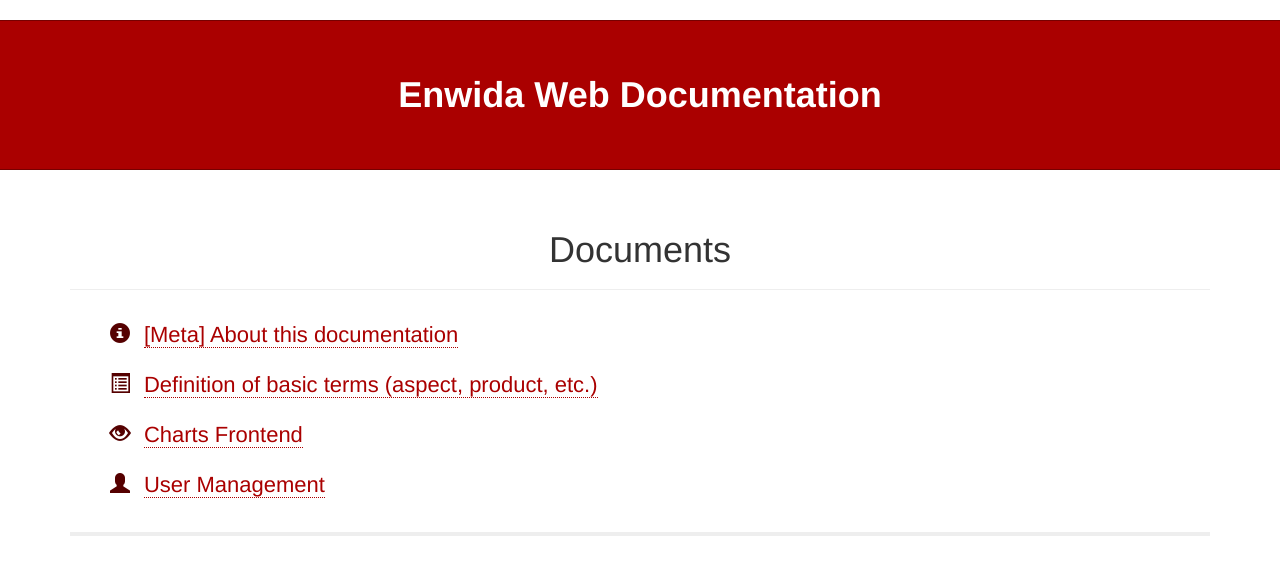
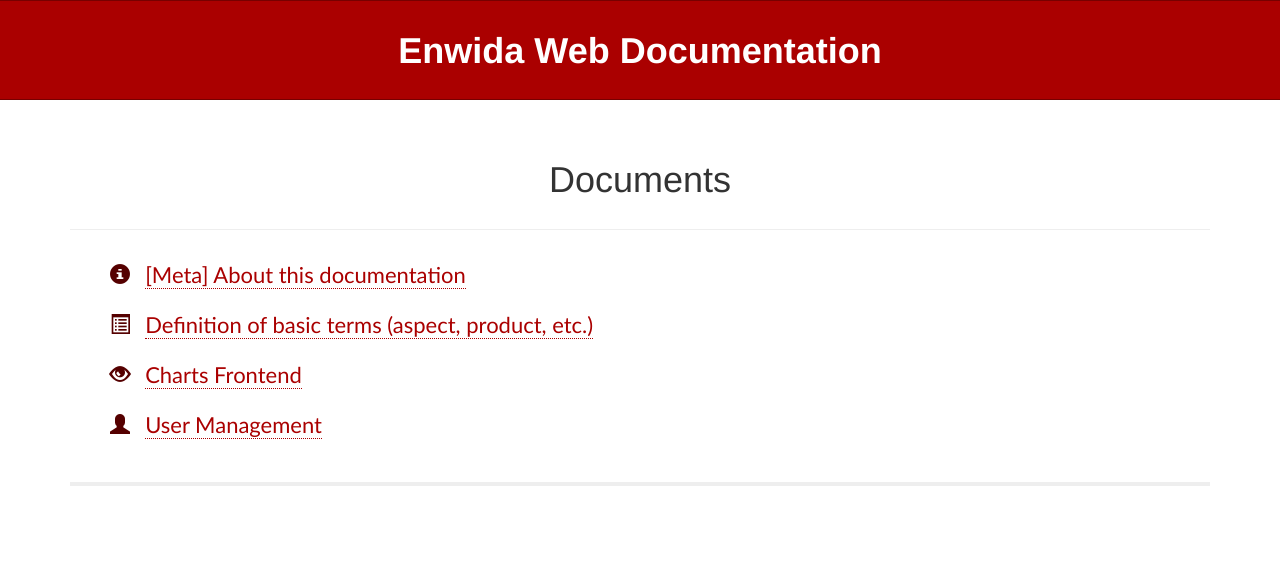
Before and after one commit to enwida/idpRepo, a Jekyll site: the page built from index.html, in a window 1280 px wide. Shown: the top 575 px of the page. Built offline with Jekyll 4.4.1, drawn with Linux system fonts in a browser that asks for light colours; Markdown is read by kramdown in place of the engine named in the settings.

Commit message:
Typographic improvements

```diff
--- a/css/main.css
+++ b/css/main.css
@@ -1,3 +1,21 @@
+/*****************************************************************************/
+/*
+/* General
+/*
+/*****************************************************************************/
+body {
+  font-family: Optima, 'Bell MT';
+  font-size: 20px;
+}
+
+h5,h6 {
+  font-size: 18px;
+}
+h1,h2,h3,h4,h5,h6 {
+  margin-top: 30px;
+  margin-bottom: 20px;
+}
+
 /*****************************************************************************/
 /*
 /* Home
@@ -25,6 +43,7 @@ ul.posts span {
 /*****************************************************************************/
 
 .sidebar {
+  font-size: 18px;
   /*margin-top: 100px;*/
   width: 250px;
   padding: 5px;
@@ -54,8 +73,8 @@ ul.posts span {
 .site .header {
   background-color: #aa0000;
   text-align: center;
-  height: 150px;
-  margin-top: 20px;
+  height: 100px;
+  margin-top: 0;
   margin-bottom: 20px;
   border-top: 1px solid #770000;
   border-bottom: 1px solid #770000;
@@ -65,7 +84,7 @@ ul.posts span {
   color: #FFFFFF;
   font-weight: bold;
   text-decoration: none;
-  padding-top: 34px;
+  padding-top: 0;
 }
 
 .site .header a {
@@ -107,44 +126,6 @@ ul.posts span {
 
 /*****************************************************************************/
 /*
-/* Posts
-/*
-/*****************************************************************************/
-
-/* standard */
-.post pre {
-  border: 1px solid #ddd;
-  background-color: #eef;
-  padding: 0 .4em;
-}
-
-.post ul, .post ol {
-  margin-left: 1.35em;
-}
-
-.post code {
-  border: 1px solid #ddd;
-  background-color: #eef;
-  padding: 0 .2em;
-}
-
-.post pre code {
-  border: none;
-}
-
-/* terminal */
-.post pre.terminal {
-  border: 1px solid #000;
-  background-color: #333;
-  color: #FFF;
-}
-
-.post pre.terminal code {
-  background-color: #333;
-}
-
-/*****************************************************************************/
-/*
 /* Landing page
 /*
 /*****************************************************************************/
```
